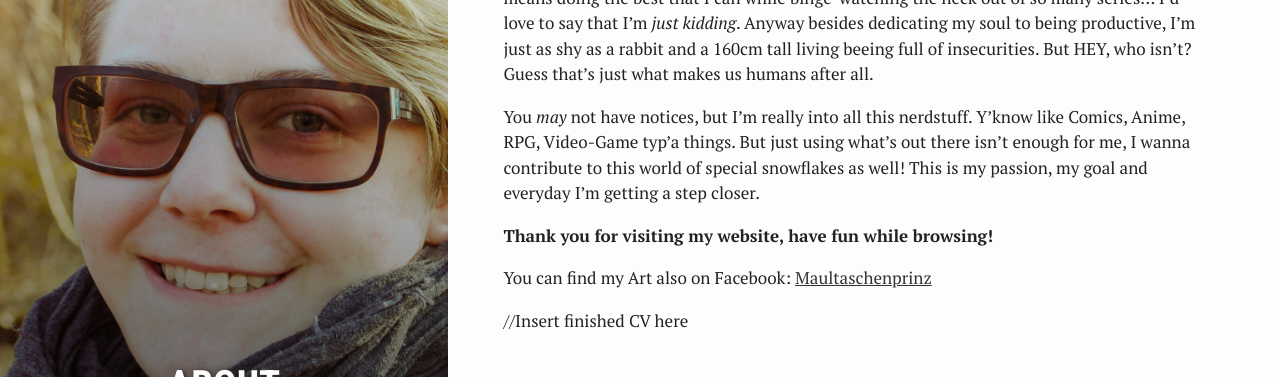
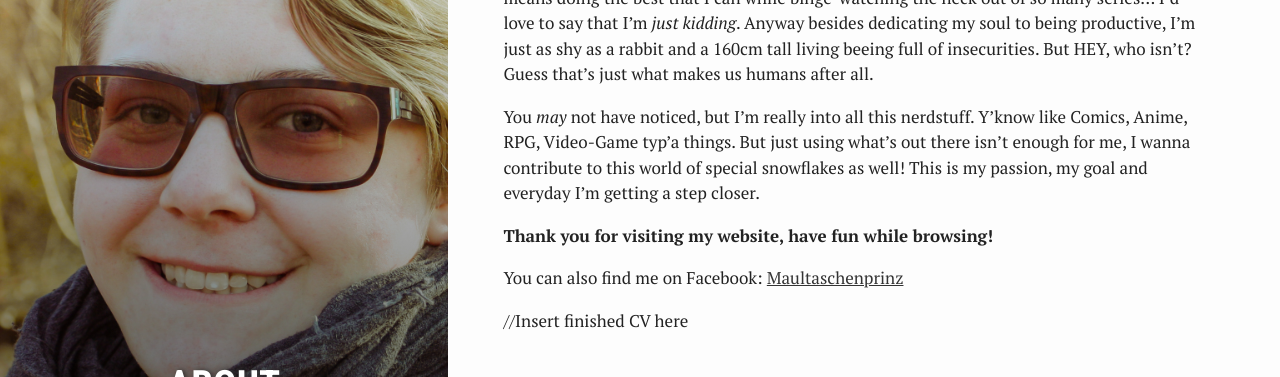
Before and after one commit to ChaseTheHunter/chasethehunter.github.io, a Jekyll site: the page built from about.md, in a window 1280 px wide. Shown: the part 211-588 px from the top of the page. Built offline with Jekyll 4.4.1, drawn with Linux system fonts in a browser that asks for light colours.

Commit message:
Update about.md

```diff
--- a/about.md
+++ b/about.md
@@ -11,11 +11,11 @@ active: about
 #**About me**#
 I'm Chase, 21 years young and currently studying Animation and Game at the [h_da](https://www.h-da.de/studium/studienangebot/studiengaenge/architektur-medien-und-design/animation-game-ba/). I'm an [ISTJ](https://www.16personalities.com/istj-personality) which means I'm a sucker for work and this all honor n stuff. Oh oh! And routine, dear maker, I loooove routine! Optimizing the work to its most efficient peak, which means doing the best that I can while binge-watching the heck out of so many series... I'd love to say that I'm *just kidding*. Anyway besides dedicating my soul to being productive, I'm just as shy as a rabbit and a 160cm tall living beeing full of insecurities. But HEY, who isn't? Guess that's just what makes us humans after all.
 
-You *may* not have notices, but I'm really into all this nerdstuff. Y'know like Comics, Anime, RPG, Video-Game typ'a things. But just using what's out there isn't enough for me, I wanna contribute to this world of special snowflakes as well! This is my passion, my goal and everyday I'm getting a step closer.
+You *may* not have noticed, but I'm really into all this nerdstuff. Y'know like Comics, Anime, RPG, Video-Game typ'a things. But just using what's out there isn't enough for me, I wanna contribute to this world of special snowflakes as well! This is my passion, my goal and everyday I'm getting a step closer.
 
 **Thank you for visiting my website, have fun while browsing!**
 
-You can find my Art also on Facebook:
+You can also find me on Facebook:
 [Maultaschenprinz](https://www.facebook.com/Maultaschenprinz/)
 
 //Insert finished CV here
```
